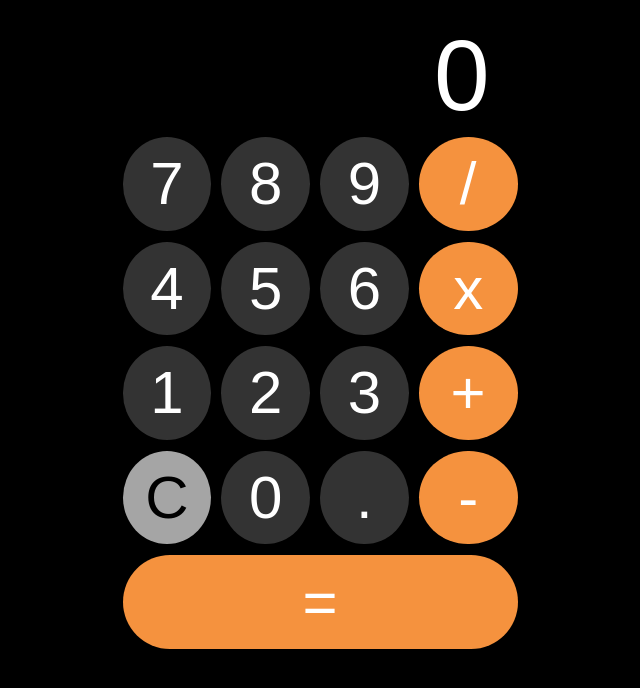
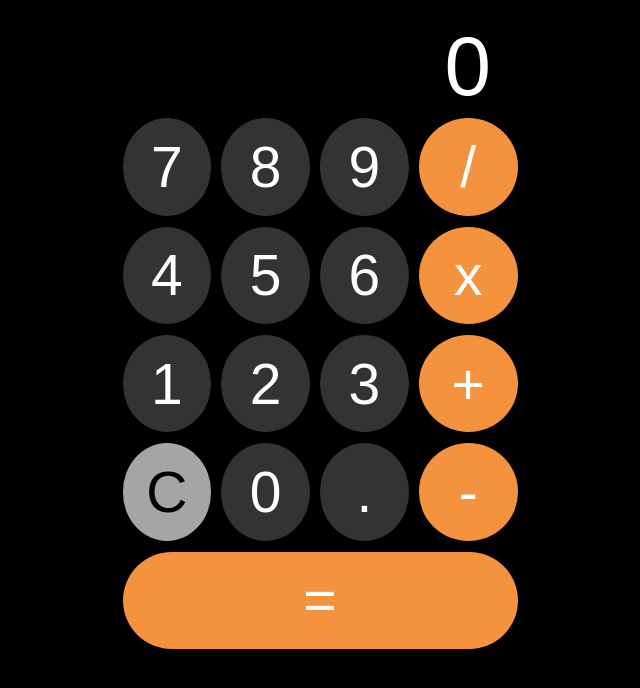
Before and after one commit to erikriver/calculator, a React app in the folder frontend/: page / in a window 1280 px wide. Shown: the whole page, without its empty margins (320-960 px from the left). Built offline with nearby package versions, Linux system fonts and the light colour scheme.

Commit message:
FIX: Font-size correction to better show strings errors
like Zero Division 🤷🏻‍♂️

```diff
--- a/frontend/src/components/Display.css
+++ b/frontend/src/components/Display.css
@@ -8,6 +8,6 @@
 }
 
 .display > div {
-    font-size: 2.5rem;
+    font-size: 2.2rem;
     padding: 0.2rem 0.7rem 0.1rem 0.5rem;
 }
--- a/frontend/src/index.css
+++ b/frontend/src/index.css
@@ -29,12 +29,12 @@ body {
 
 @media (min-width: 600px) and (min-height: 600px) {
   html {
-    font-size: 30px;
+    font-size: 28px;
   }
 }
 
 @media (min-width: 800px) and (min-height: 800px) {
   html {
-    font-size: 40px;
+    font-size: 38px;
   }
 }
```
